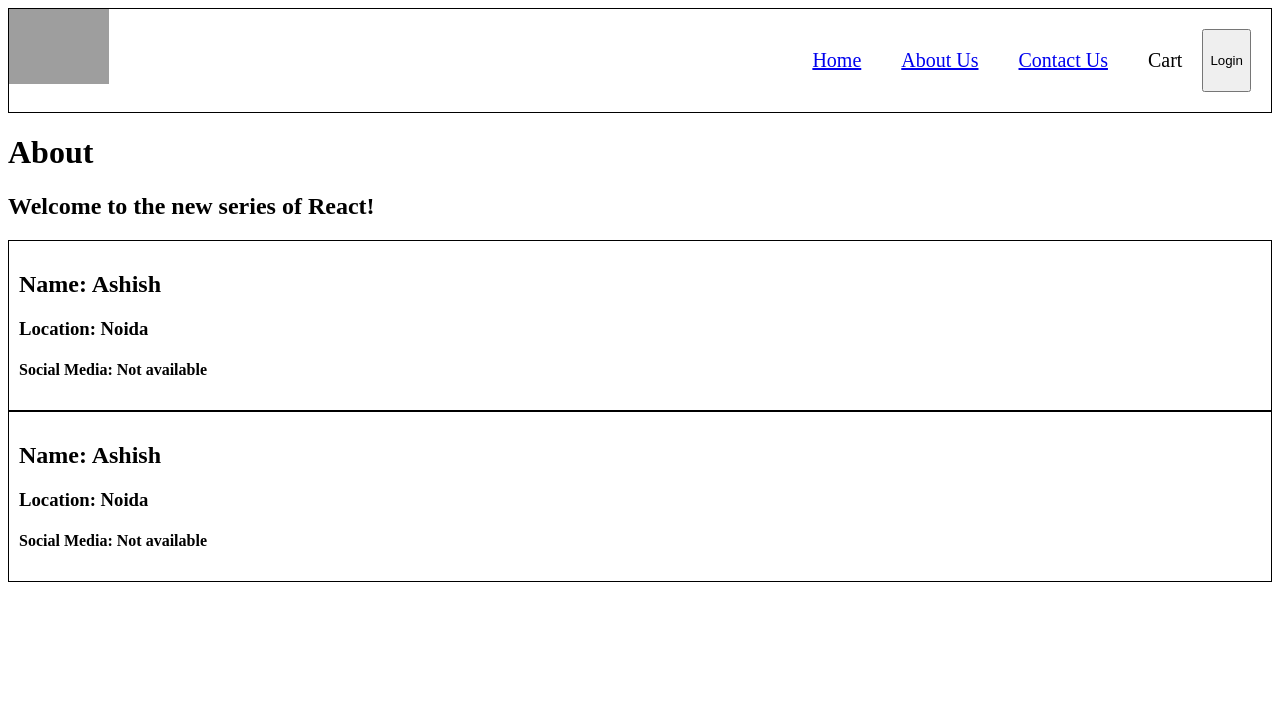
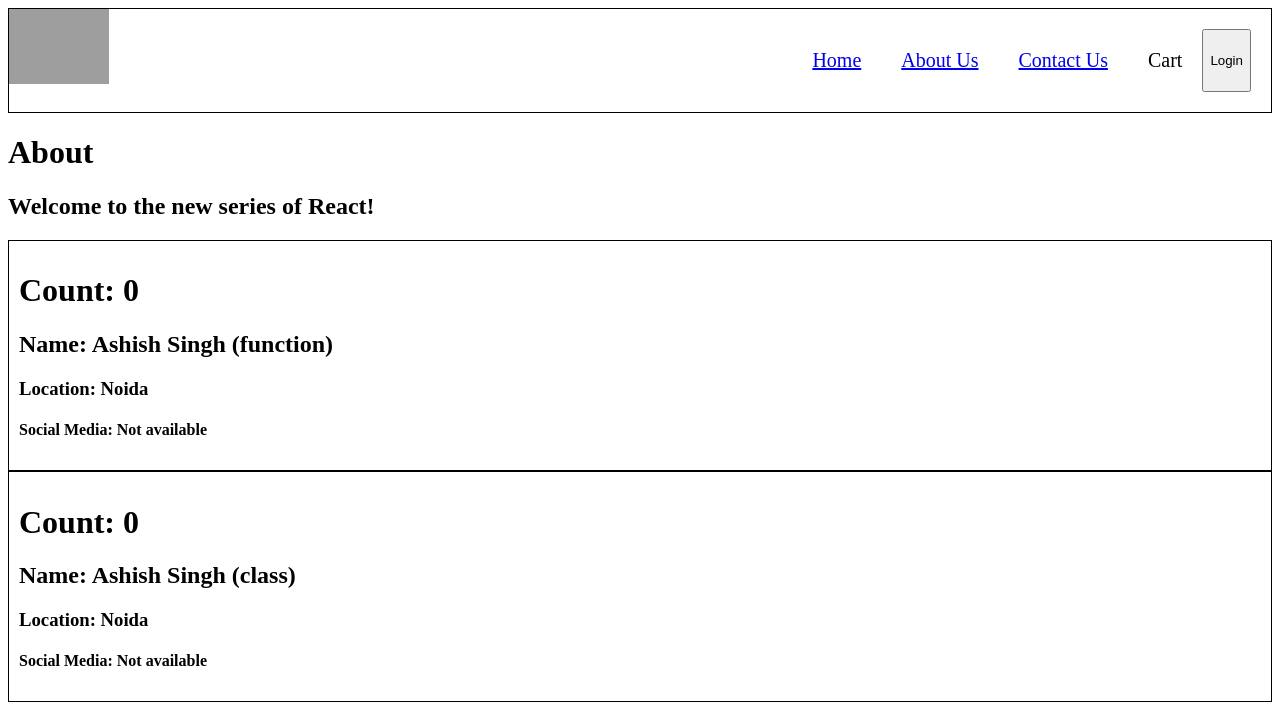
Before and after one commit to Ashish2712/NamasteyReactDailyExercise, a React (Vite) app: page /about in a window 1280 px wide. Shown: the top 704 px of the page. Built offline with nearby package versions, Linux system fonts and the light colour scheme; grey boxes are pictures that could not be loaded.

Commit message:
props in class based components

```diff
--- a/src/components/About.js
+++ b/src/components/About.js
@@ -1,14 +1,13 @@
 import User from "./User";
 import UserClass from "./UserClass";
-
 
 const About = () => {
   return (
     <div>
       <h1>About</h1>
       <h2>Welcome to the new series of React!</h2>
-            <User/>
-            <UserClass />
+      <User name={"Ashish Singh (function)"} />
+      <UserClass  name={"Ashish Singh (class)"}/>
     </div>
   );
 };
--- a/src/components/User.js
+++ b/src/components/User.js
@@ -1,7 +1,12 @@
-const User = () => {
+import { useState } from "react";
+
+const User = ({name}) => {
+    const [count] = useState(0);
+
     return(
         <div className="user-card">
-            <h2>Name: Ashish</h2>
+            <h1>Count: {count}</h1>
+            <h2>Name: {name}</h2>
             <h3>Location: Noida </h3>
             <h4>Social Media: Not available</h4>
         </div>
--- a/src/components/UserClass.js
+++ b/src/components/UserClass.js
@@ -2,10 +2,21 @@ import React from "react";
 
 class UserClass extends React.Component{
 
+    constructor(props){
+        super(props)
+
+        this.state = {
+            count : 0
+        }
+    }
+
     render() {
+        const {name} = this.props;
+        const {count} = this.state
         return(
             <div className="user-card">
-                <h2>Name: Ashish</h2>
+                <h1>Count: {count}</h1>
+                <h2>Name: {name}</h2>
                 <h3>Location: Noida </h3>
                 <h4>Social Media: Not available</h4>
             </div>
```
Lines whose indentation alone changed are shown as unchanged.
